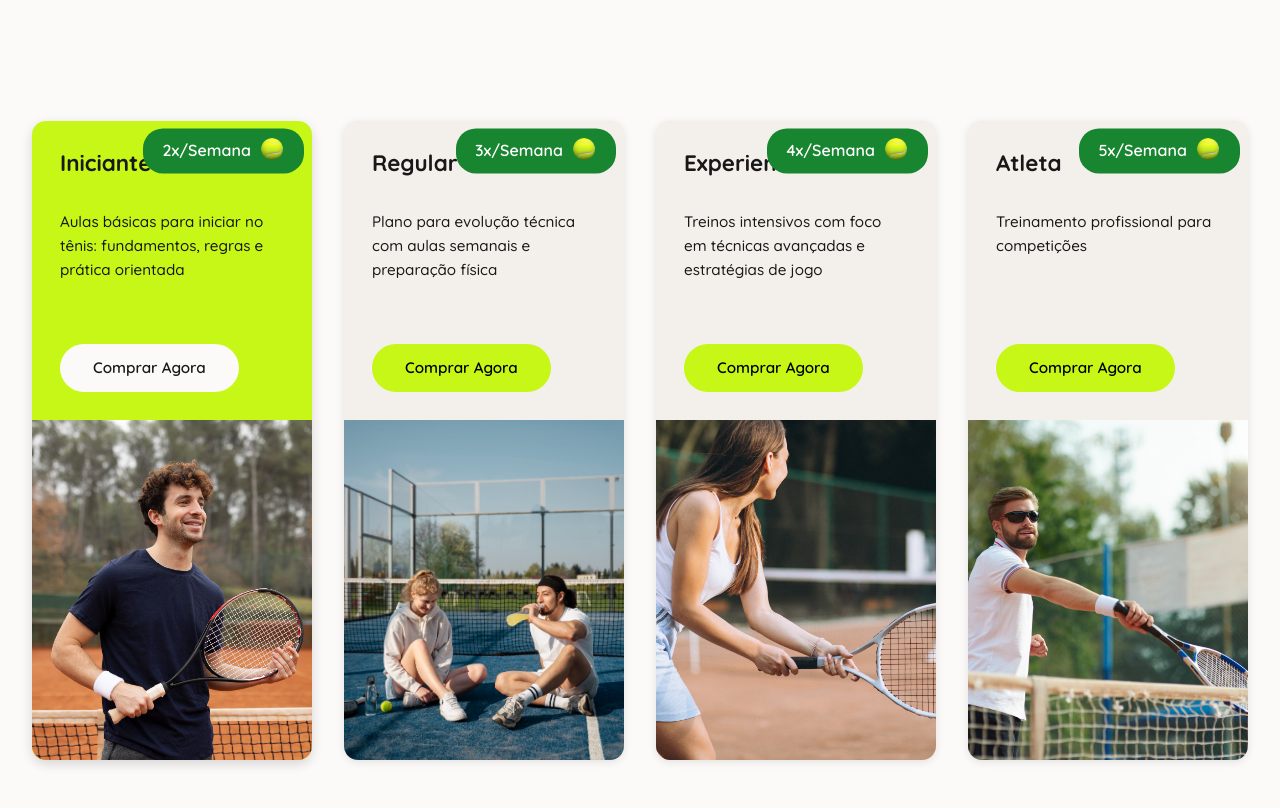
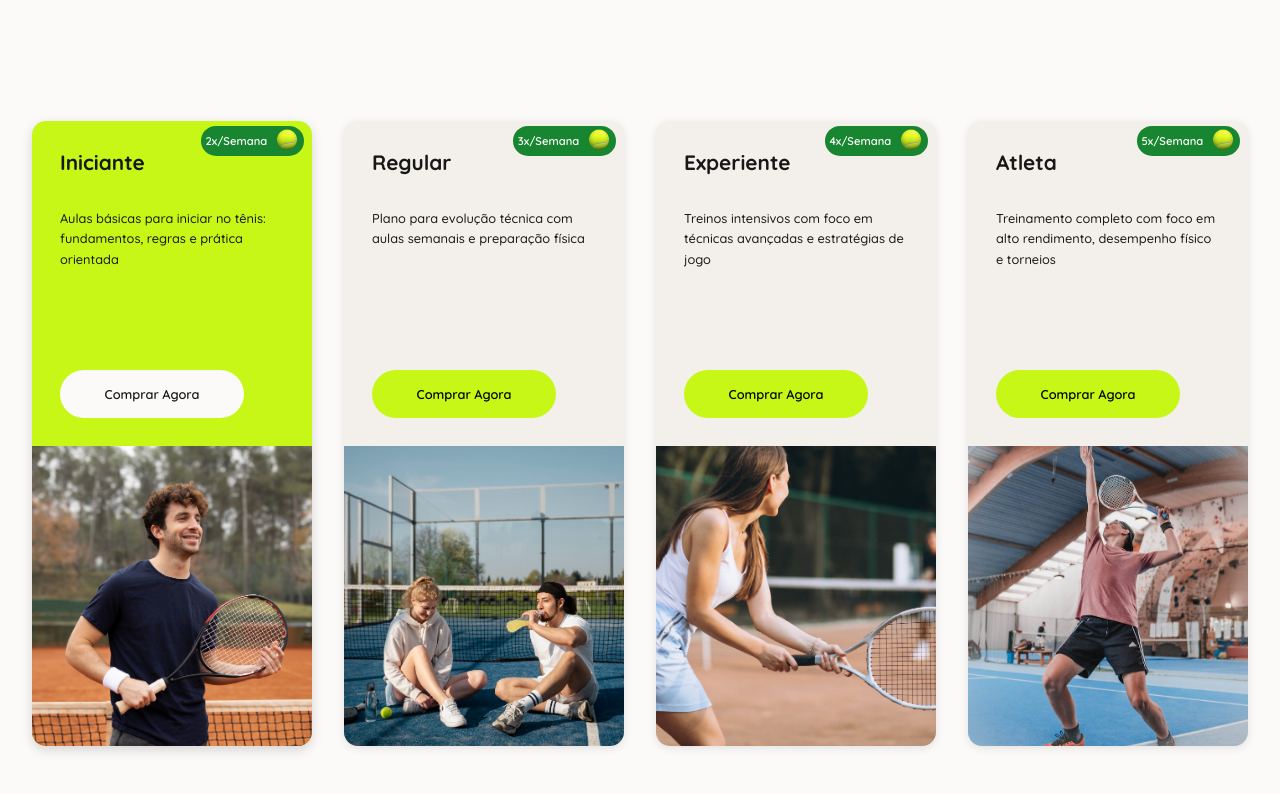
Before and after one commit to luizjoliver/Carlos-Tenis, a React (Vite) app: page / in a window 1280 px wide. Shown: the part 3270-4079 px from the top of the page. Built offline with nearby package versions, Linux system fonts and the light colour scheme; a web font is replaced by a local one.

Commit message:
fix styles and add LocalizationSection

```diff
--- a/src/App.tsx
+++ b/src/App.tsx
@@ -1,5 +1,6 @@
 import AboutSection from "./components/About/AboutSections"
 import StartSection from "./components/Introduction/StartSection"
+import LocalizationSection from "./components/Localization/LocalizationSection"
 import PlansSection from "./components/Plans/Plans"
 import ServiceSection from "./components/Service/Service"
 
@@ -14,6 +15,7 @@ function App() {
     <ServiceSection/>
     <AboutSection/>
     <PlansSection/>
+    <LocalizationSection/>
     </main>
   )
 }
--- a/src/components/Introduction/StartSection.style.tsx
+++ b/src/components/Introduction/StartSection.style.tsx
@@ -1,4 +1,3 @@
-// StartSection.style.ts
 import styled from "styled-components";
 import bgTennis from '../../assets/bgTennis.jpg';
 
--- /dev/null
+++ b/src/components/Localization/LocalizationSection.style.tsx
@@ -0,0 +1,7 @@
+import styled from "styled-components";
+
+
+export const LocalizationSectionStyled = styled.section`
+    height: 100vh;
+    width: 100%;
+`
--- /dev/null
+++ b/src/components/Localization/LocalizationSection.tsx
@@ -0,0 +1,10 @@
+import React from 'react'
+import { LocalizationSectionStyled } from './LocalizationSection.style'
+
+export default function LocalizationSection() {
+  return (
+    <LocalizationSectionStyled>
+
+    </LocalizationSectionStyled>
+  )
+}
--- a/src/components/Plans/Plans.style.tsx
+++ b/src/components/Plans/Plans.style.tsx
@@ -1,4 +1,3 @@
-// Plans.style.ts
 import styled from "styled-components";
 import {
   ServiceContainerContent,
@@ -36,6 +35,7 @@ export const ContainerPlan = styled(Container)`
 
 export const AboutPlan = styled(ServiceText)`
   margin-bottom: 3rem;
+
 `;
 
 export const PlansContainerContent = styled(ServiceContainerContent)`
@@ -52,8 +52,6 @@ export const PlansContainerContent = styled(ServiceContainerContent)`
   @media (max-width: 768px) {
     grid-template-columns: 1fr;
     gap: 1rem;
-    max-width: 500px;
-    margin: 0 auto;
   }
 `;
 
@@ -66,7 +64,7 @@ export const Plan = styled.div<PlanProps>`
   display: flex;
   flex-direction: column;
   overflow: hidden;
-  min-height: 570px; // Altura principal aumentada
+  min-height: 520px;
   transition: all 0.3s cubic-bezier(0.4, 0, 0.2, 1);
   cursor: pointer;
   box-shadow: ${props => props.isActive
@@ -80,18 +78,15 @@ export const Plan = styled.div<PlanProps>`
   }
 
   @media (max-width: 1440px) {
-    min-height: 500px;
+    min-height: 320px;
   }
 
   @media (max-width: 1024px) {
-    min-height: 450px;
+    min-height: 200px;
   }
 
   @media (max-width: 768px) {
-    min-height: auto;
-    height: auto;
-    max-width: 100%;
-    margin: 0 auto;
+    min-height: 100px;
   }
 `;
 
@@ -102,16 +97,6 @@ export const PlanDescription = styled.div`
   display: flex;
   flex-direction: column;
   gap: 1rem;
-
-  @media (max-width: 1024px) {
-    padding: 1.5rem;
-    gap: 0.8rem;
-  }
-
-  @media (max-width: 768px) {
-    padding: 1.25rem;
-    gap: 0.6rem;
-  }
 `;
 
 export const ImageContainer = styled.div`
@@ -119,15 +104,10 @@ export const ImageContainer = styled.div`
   position: relative;
   overflow: hidden;
   flex: 1;
-  min-height: 340px; // Aumentado para compensar a altura total
-
-  @media (max-width: 1024px) {
-    min-height: 280px;
-  }
+  min-height: 300px;
 
   @media (max-width: 768px) {
-    min-height: 220px;
-    max-height: 280px;
+    min-height: 250px;
   }
 `;
 
@@ -158,7 +138,7 @@ export const PlanTitle = styled.div`
 
   h1 {
     margin: 0;
-    font-size: 1.6rem; // Aumentado
+    font-size: 1.5rem;
     line-height: 1.3;
     color: ${props => props.theme.colors.text};
     max-width: 80%;
@@ -168,79 +148,39 @@ export const PlanTitle = styled.div`
 
   @media (max-width: 1440px) {
       h1 {
-      font-size: 1.4rem;
-      padding-right: 90px;
+      font-size: 1.3rem;
+      padding-right: 80px;
     }
     }
 
   @media (max-width: 1024px) {
     h1 {
-      font-size: 1.3rem;
-      padding-right: 80px;
-    }
+      font-size: 1.5rem;
+      padding-right: 90px;
     }
 
-  @media (max-width: 768px) {
-    margin-bottom: 0.75rem;
+    div {
+      padding: 0.4rem 0.8rem;
 
-    h1 {
-      font-size: 1.2rem;
-      padding-right: 70px;
-      line-height: 1.25;
+      span {
+        font-size: 0.85rem;
+      }
+
+      img {
+        height: 22px;
+        width: 22px;
+      }
     }
   }
 
   @media (max-width: 480px) {
     h1 {
-      font-size: 1.1rem;
-      padding-right: 60px;
-    }
-  }
-`;
 
-export const Frequency = styled.div`
-  position: absolute;
-  top: 12px;
-  right: 8px;
-  display: flex;
-  align-items: center;
-  gap: 0.5rem;
-  background: ${props => props.theme.colors.forth};
-  padding: 0.6rem 1.2rem; // Aumentado
-  border-radius: 20px;
-  transform: translateY(-10%);
-  z-index: 1;
-
-  span {
-    color: ${props => props.theme.colors.white};
-    font-weight: 600;
-    font-size: 1rem; // Aumentado
-    white-space: nowrap;
+      padding-right: 80px;
     }
 
-  img {
-    height: 26px; // Aumentado
-    width: 26px;
-    object-fit: contain;
-  }
-
-  @media (max-width: 1024px) {
-    padding: 0.5rem 1rem;
-
-    span {
-      font-size: 0.9rem;
-    }
-
-    img {
-      height: 24px;
-      width: 24px;
-    }
-  }
-
-  @media (max-width: 768px) {
-    top: 10px;
-    right: 6px;
-    padding: 0.4rem 0.8rem;
+    div {
+      padding: 0.3rem 0.6rem;
 
       span {
         font-size: 0.8rem;
@@ -251,22 +191,45 @@ export const Frequency = styled.div`
         width: 20px;
       }
     }
+}
+`;
 
-  @media (max-width: 480px) {
+export const Frequency = styled.div`
+    position: absolute;
     top: 8px;
-    right: 4px;
-    padding: 0.3rem 0.6rem;
+    right: 8px;
+    display: flex;
+    align-items: center;
+    gap: 0.5rem;
+    background: ${props => props.theme.colors.forth};
+    padding: 0.5rem 1rem;
+    border-radius: 20px;
+    transform: translateY(-10%);
 
     span {
-      font-size: 0.75rem;
+      color: ${props => props.theme.colors.white};
+      font-weight: 600;
+      font-size: 0.9rem;
+      white-space: nowrap;
     }
 
     img {
-      height: 18px;
-      width: 18px;
+      height: 24px;
+      width: 24px;
+      object-fit: contain;
     }
+
+    @media (max-width: 1440px) {
+      padding: 0.2rem 0.3rem;
+
+    span{
+      font-size: 0.7rem;
     }
-`;
+
+
+  }
+
+`
 
 export const PlanDetails = styled.div`
   display: flex;
@@ -279,9 +242,9 @@ export const PlanDetails = styled.div`
     margin: 0;
     line-height: 1.6;
     font-weight: 500;
-    font-size: 1rem; // Aumentado
+    font-size: 1.2rem;
     display: -webkit-box;
-    -webkit-line-clamp: 4; // Mais linhas
+    -webkit-line-clamp: 3;
     -webkit-box-orient: vertical;
     overflow: hidden;
     flex-grow: 1;
@@ -291,61 +254,36 @@ export const PlanDetails = styled.div`
     margin-top: auto;
     align-self: flex-start;
     font-weight: 600;
-    width: 150px; // Aumentado
-    padding: 0.9rem; // Aumentado
+    width: 140px;
   }
 
   @media (max-width: 1440px) {
     p {
-      font-size: 0.95rem;
+      font-size: 0.8rem;
     }
-
     button {
-      font-size: 0.95rem;
+      font-size: 0.8rem;
+      width: 120px;
     }
   }
 
   @media (max-width: 1024px) {
-    gap: 1.2rem;
-
     p {
-      font-size: 0.9rem;
-      -webkit-line-clamp: 3;
+      font-size: 1rem;
     }
 
     button {
-      width: 140px;
-      padding: 0.8rem;
-    }
-  }
-
-  @media (max-width: 768px) {
-    gap: 1rem;
-
-    p {
-      font-size: 0.85rem;
-      line-height: 1.5;
-      -webkit-line-clamp: 2;
-    }
-
-    button {
-      width: 100%;
-      max-width: 180px;
-      padding: 0.7rem;
-      font-size: 0.9rem;
+      width: 130px;
     }
   }
 
   @media (max-width: 480px) {
-    gap: 0.8rem;
-
     p {
-      font-size: 0.8rem;
+      font-size: 0.85rem;
     }
 
     button {
-      max-width: 160px;
-      padding: 0.6rem;
+      width: 120px;
     }
   }
-`;
+`
--- a/src/constants/index.ts
+++ b/src/constants/index.ts
@@ -100,7 +100,7 @@ export const Plans = [
         id: 4,
         imgSrc: athlete,
         title: "Atleta",
-        description: "Treinamento profissional para competições ",
+        description: "Treinamento completo com foco em alto rendimento, desempenho físico e torneios",
         frequency: 5
     }
 ];
```
Also changed, not shown: src/assets/plans/professional.jpg. Lines whose indentation alone changed are shown as unchanged.
